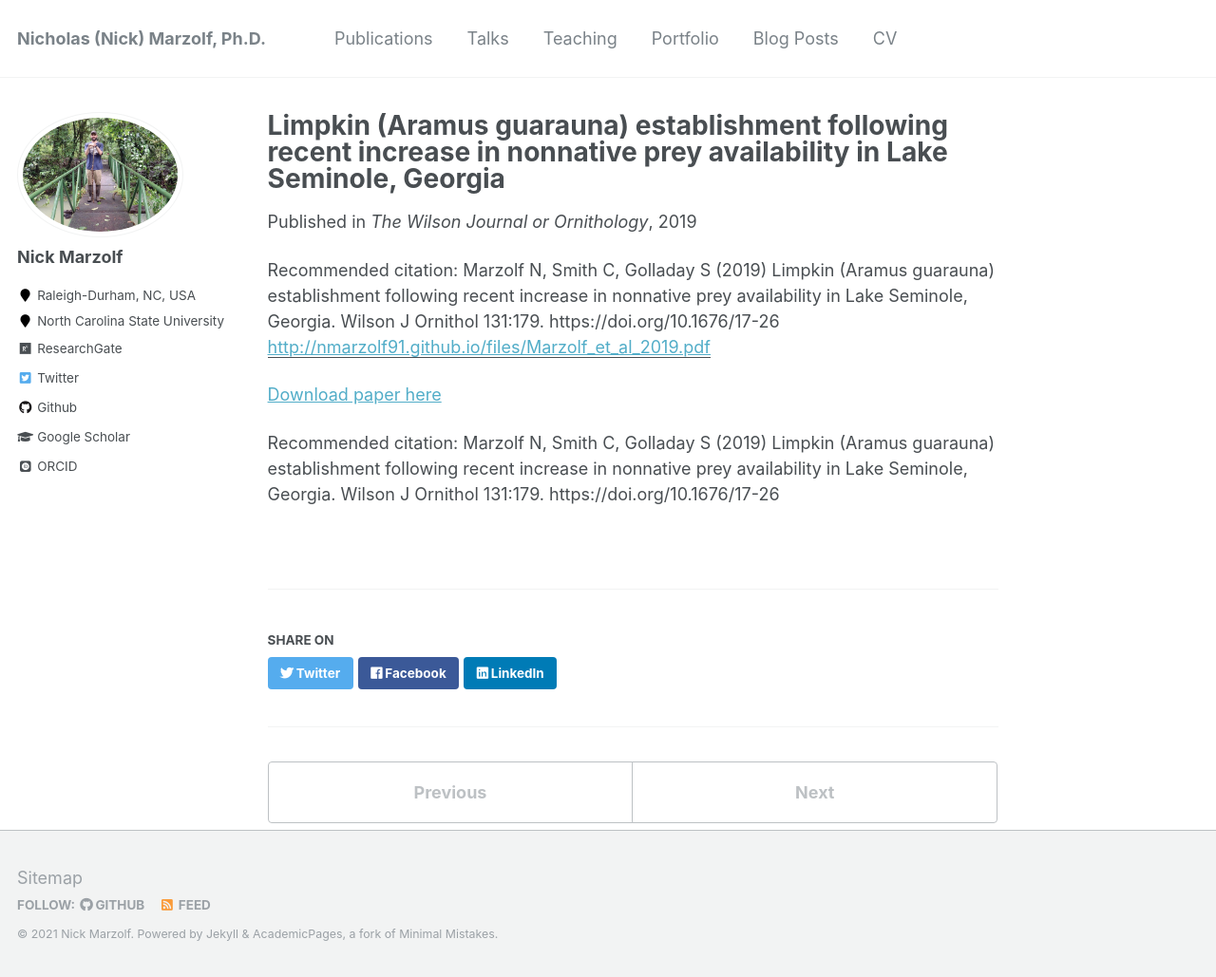
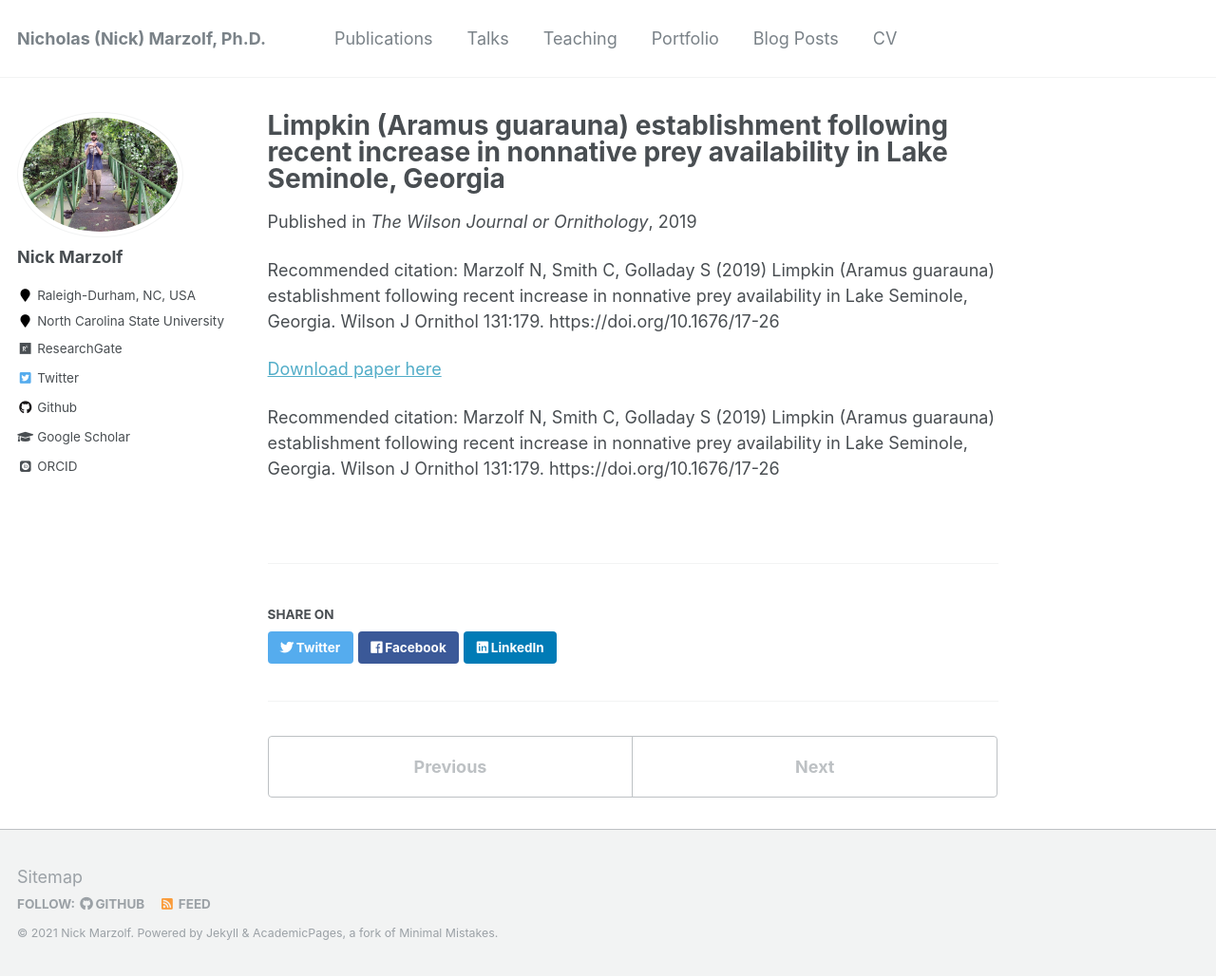
Before and after one commit to nmarzolf91/nmarzolf91.github.io, a Jekyll site: the page built from _publications/2019-08-08-limpkins.md, in a window 1280 px wide and 1029 px high. Shown: the whole window at 95% size. Built offline with Jekyll 4.4.1, drawn with Linux system fonts in a browser that asks for light colours; some web fonts are replaced; part of the change alters nothing that is shown.

Commit message:
Remove paperurl

```diff
--- a/_publications/2019-08-08-limpkins.md
+++ b/_publications/2019-08-08-limpkins.md
@@ -5,7 +5,7 @@ permalink: /publication/2019-08-08-limpkins
 excerpt:
 date: 2019-08-08
 venue: 'The Wilson Journal or Ornithology'
-paperurl: 'http://nmarzolf91.github.io/files/Marzolf_et_al_2019.pdf'
+paperurl:
 citation: 'Marzolf N, Smith C, Golladay S (2019) Limpkin (Aramus guarauna) establishment following recent increase in nonnative prey availability in Lake Seminole, Georgia. Wilson J Ornithol 131:179. https://doi.org/10.1676/17-26'
 ---
 [Download paper here](http://nmarzolf91.github.io/files/Marzolf_et_al_2019.pdf)
```
